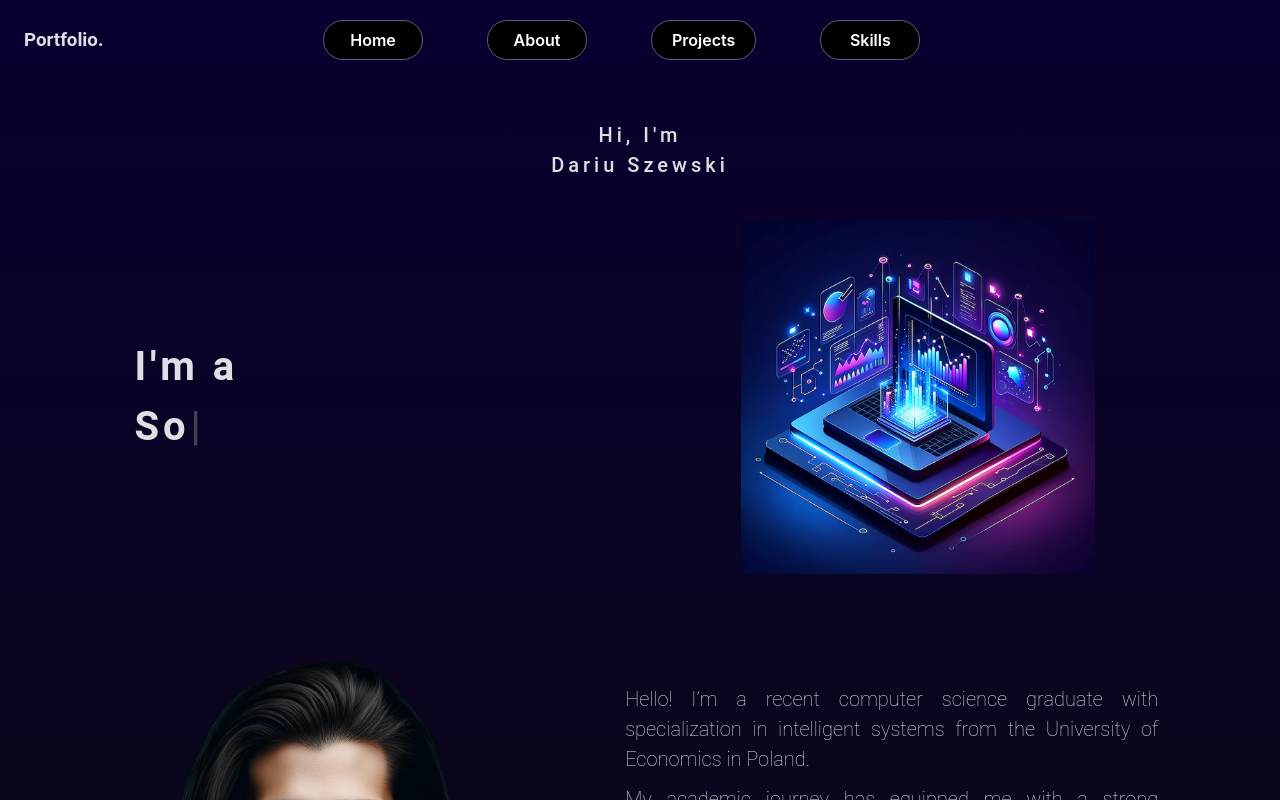
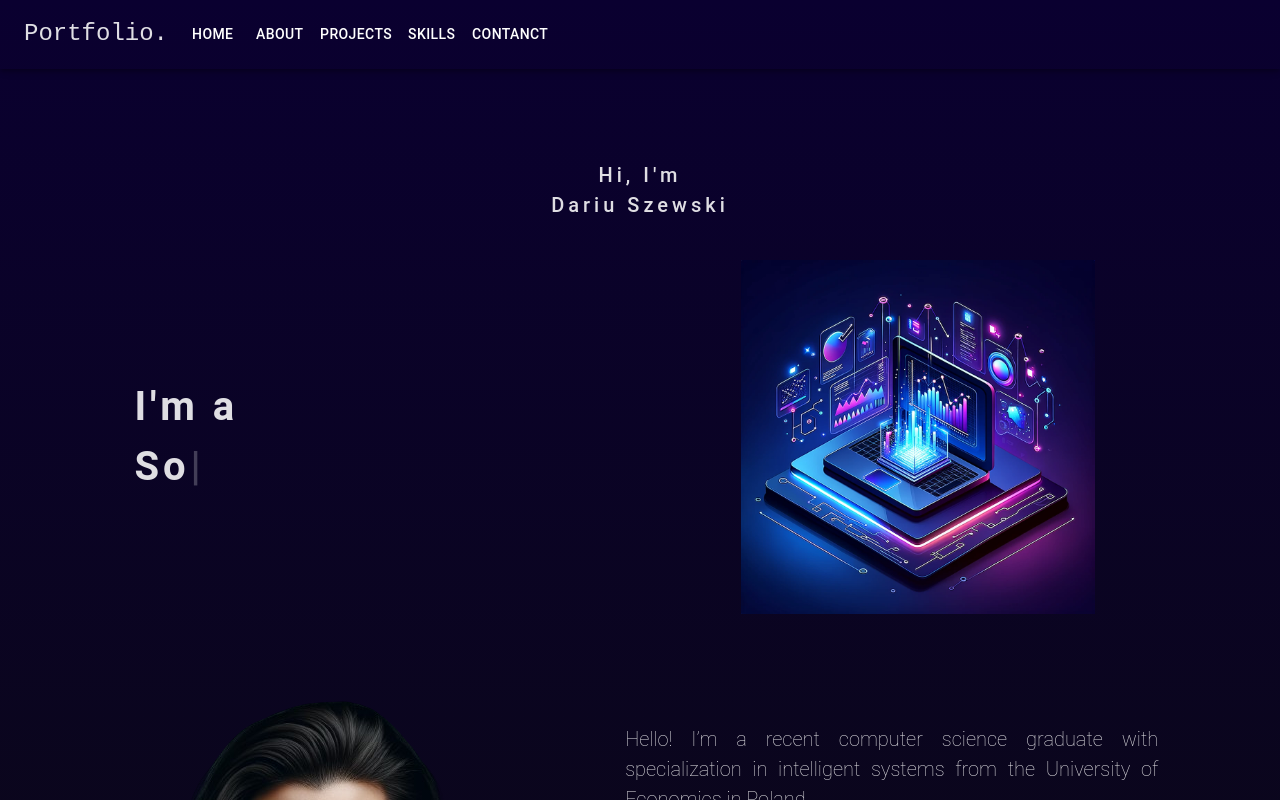
Before and after one commit to dariuszewski/react-portfolio, a React (Vite) app: page / in a window 1280 px wide. Shown: the top 800 px of the page. Built offline with nearby package versions, Linux system fonts and the light colour scheme.

Commit message:
mui-navbar

```diff
--- a/src/App.jsx
+++ b/src/App.jsx
@@ -2,6 +2,7 @@
 import Navbar from './components/navbar/Navbar';
 import Home from './components/home/Home';
 import About from './components/about/About';
+
 
 export default function App() {
   return (
--- a/src/components/about/About.jsx
+++ b/src/components/about/About.jsx
@@ -4,7 +4,7 @@
 
 export default function About() {
     return (
-        <section className='section-container'>
+        <section className='section-container' id="About">
             <AboutImg />
             <AboutText />
         </section>
--- a/src/components/home/Home.jsx
+++ b/src/components/home/Home.jsx
@@ -1,10 +1,9 @@
 import './home.css'
 import Typewriter from 'typewriter-effect';
 
-
-export default function Header() {
+export default function Home() {
     return (
-        <div className='home'>
+        <div className='home' id="Home">
             <div className="home_top">
                 <div>Hi, I'm</div>
                 <div>Dariu Szewski</div>
--- a/src/components/home/home.css
+++ b/src/components/home/home.css
@@ -1,11 +1,10 @@
 .home {
-    margin-top: 40px;
     letter-spacing: 4px;
     margin: 0 10% 0 10%;
 }
 
 .home_top {
-    margin-top: 60px;
+    margin-top: 160px;
     font-size: 20px;
     font-weight: 500;
     text-align: center;
@@ -71,7 +70,7 @@
     }
 
     .home_top {
-        margin-top: 0px;
+        margin-top: 80px;
         font-size: 10px;
         font-weight: 500;
         text-align: center;
--- a/src/components/navbar/Navbar.jsx
+++ b/src/components/navbar/Navbar.jsx
@@ -1,39 +1,122 @@
-import { useRef } from "react";
-import { FaBars, FaTimes } from "react-icons/fa";
+import * as React from 'react';
+import AppBar from '@mui/material/AppBar';
+import Box from '@mui/material/Box';
+import Toolbar from '@mui/material/Toolbar';
+import IconButton from '@mui/material/IconButton';
+import Typography from '@mui/material/Typography';
+import Menu from '@mui/material/Menu';
+import MenuIcon from '@mui/icons-material/Menu';
+import Container from '@mui/material/Container';
+import Button from '@mui/material/Button';
+import MenuItem from '@mui/material/MenuItem';
 
 import './navbar.css'
-import NavbarButton from './NavbarButton'
+
+const pages = ['Home', 'About', 'Projects', 'Skills', 'Contanct'];
 
 function Navbar() {
-	const navRef = useRef();
 
-	const showNavbar = () => {
-		navRef.current.classList.toggle(
-			"responsive_nav"
-		);
-	};
+  const [anchorElNav, setAnchorElNav] = React.useState(null);
 
-	return (
-		<header>
-			<h3>Portfolio.</h3>
-			<nav ref={navRef}>
-        		<NavbarButton />
-				<NavbarButton text="About"/>
-				<NavbarButton text="Projects"/>
-				<NavbarButton text="Skills"/>
-				<button
-					className="nav-btn nav-close-btn"
-					onClick={showNavbar}>
-					<FaTimes />
-				</button>
-			</nav>
-			<button
-				className="nav-btn"
-				onClick={showNavbar}>
-				<FaBars />
-			</button>
-		</header>
-	);
+  const handleOpenNavMenu = (event) => {
+    setAnchorElNav(event.currentTarget);
+  };
+
+  const handleCloseNavMenu = () => {
+    setAnchorElNav(null);
+  };
+
+  return (
+    <AppBar position="fixed" color="transparent">
+      <Container maxWidth="xl">
+        <Toolbar disableGutters>
+          <Typography
+            variant="h5"
+            noWrap
+            component="a"
+            href="#Home"
+            sx={{
+              mr: 2,
+              display: { xs: 'none', md: 'flex' },
+              fontFamily: 'monospace',
+              fontWeight: 500,
+              color: 'inherit',
+              textDecoration: 'none',
+            }}
+          >
+            Portfolio.
+          </Typography>
+
+          <Box sx={{ flexGrow: 1, display: { xs: 'flex', md: 'none' } }}>
+            <IconButton
+              size="large"
+              aria-label="open navbar menu"
+              aria-controls="menu-appbar"
+              aria-haspopup="true"
+              onClick={handleOpenNavMenu}
+              color="inherit"
+            >
+              <MenuIcon />
+            </IconButton>
+            <Menu
+              id="menu-appbar"
+              anchorEl={anchorElNav}
+              anchorOrigin={{
+                vertical: 'bottom',
+                horizontal: 'left',
+              }}
+              keepMounted
+              transformOrigin={{
+                vertical: 'top',
+                horizontal: 'left',
+              }}
+              open={Boolean(anchorElNav)}
+              onClose={handleCloseNavMenu}
+              sx={{
+                display: { xs: 'block', md: 'none' },
+              }}
+            >
+              {pages.map((page) => (
+                <MenuItem key={page} onClick={handleCloseNavMenu}>
+                  <Typography textAlign="center">
+				    <a className="navbar-link" href={"#"+page}>{page}</a>
+				  </Typography>
+                </MenuItem>
+              ))}
+            </Menu>
+          </Box>
+          <Typography
+            variant="h9"
+            noWrap
+            component="a"
+            href="#Home"
+            sx={{
+              ml: 36,
+              display: { xs: 'flex', md: 'none' },
+              flexGrow: 1,
+              fontFamily: 'monospace',
+              fontWeight: 400,
+              color: 'inherit',
+              textDecoration: 'none',
+            }}
+          >
+            Portfolio.
+          </Typography>
+          <Box sx={{ flexGrow: 1, display: { xs: 'none', md: 'flex' } }}>
+            {pages.map((page) => (
+              <Button
+			    href={"#"+page}
+                key={page}
+                onClick={handleCloseNavMenu}
+                sx={{ my: 2, color: 'white', display: 'block' }}
+              >
+				{page}
+              </Button>
+            ))}
+          </Box>
+        </Toolbar>
+      </Container>
+    </AppBar>
+  );
 }
-
 export default Navbar;
--- a/src/components/navbar/NavbarButton.jsx
+++ /dev/null
@@ -1,14 +0,0 @@
-import { styled } from '@mui/material/styles';
-import Button from '@mui/material/Button';
-import { useState } from 'react';
-import './navbarbutton.css'
-
-
-export default function NavbarButton({text='Home'}) {
-    const [isActive, setIsActive] = useState(false)
-
-    let borderColor = isActive ? '#427303' : '#586275'
-    return (
-        <button class="button-18" role="button">{text}</button>
-    )
-}
--- a/src/components/navbar/navbar.css
+++ b/src/components/navbar/navbar.css
@@ -1,76 +1,12 @@
-header {
-  display: flex;
-  align-items: center;
-  justify-content: space-between;
-  height: 40px;
-  margin-top: 20px;
-  padding: 0 1rem;
-  background-color: rgb(10, 0, 48);
-  color: var(--mainTextColor);
-  /* position: absolute; */
+.navbar-link {
+  text-decoration: none;
+  color: #ffffff;
+}
+
+@media only screen and (max-width: 1024px) {
+  .navbar-link {
+    text-decoration: none;
+    color: #000000;
   }
 
-  nav button{
-    margin: 0 2rem;
-    color: var(--mainTextColor);
-    text-decoration: none;
-  }
-
-  nav a:hover {
-    color: var(--hoverLinkColor);
-  }
-
-  header .nav-btn {
-    padding: 5px;
-    cursor: pointer;
-    background: transparent;
-    border: none;
-    outline: none;
-    color: var(--mainTextColor);
-    opacity: 0;
-    font-size: 1rem;
-  }
-
-  @media only screen and (max-width: 1024px) {
-
-    header {
-      font-size: 10px;
-      margin-top: 10px;
-    }
-
-    header .nav-btn {
-      visibility: visible;
-      opacity: 1;
-    }
-
-    header nav {
-      position: fixed;
-      top: 0;
-      left: 0;
-      height: 100%;
-      width: 100%;
-      display: flex;
-      flex-direction: column;
-      align-items: center;
-      justify-content: center;
-      gap: 1.5rem;
-      background-color: rgb(10, 0, 48);
-      transition: 1s;
-      transform: translateY(-100vh);
-    }
-
-    header .responsive_nav {
-      transform: none;
-    }
-
-      nav .nav-close-btn {
-        position: absolute;
-        top: 1rem;
-        right: 0rem;
-      }
-
-      nav button{
-        font-size: 1rem;
-      }
-
-  }
+}
--- a/src/components/navbar/navbarbutton.css
+++ /dev/null
@@ -1,47 +0,0 @@
-
-/* CSS */
-.button-18 {
-  align-items: center;
-  background-color: #000000;
-  border: solid 1px #586275;
-  border-radius: 100px;
-  box-sizing: border-box;
-  color: #ffffff;
-  cursor: pointer;
-  display: inline-flex;
-  font-family: -apple-system, system-ui, system-ui, "Segoe UI", Roboto, "Helvetica Neue", "Fira Sans", Ubuntu, Oxygen, "Oxygen Sans", Cantarell, "Droid Sans", "Apple Color Emoji", "Segoe UI Emoji", "Segoe UI Symbol", "Lucida Grande", Helvetica, Arial, sans-serif;
-  font-size: 16px;
-  font-weight: 600;
-  justify-content: center;
-  line-height: 20px;
-  max-width: 480px;
-  min-height: 40px;
-  min-width: 100px;
-  overflow: hidden;
-  padding: 0px;
-  padding-left: 20px;
-  padding-right: 20px;
-  text-align: center;
-  touch-action: manipulation;
-  transition: background-color 0.167s cubic-bezier(0.4, 0, 0.2, 1) 0s, box-shadow 0.167s cubic-bezier(0.4, 0, 0.2, 1) 0s, color 0.167s cubic-bezier(0.4, 0, 0.2, 1) 0s;
-  user-select: none;
-  -webkit-user-select: none;
-  vertical-align: middle;
-}
-
-.button-18:hover,
-.button-18:focus {
-  background-color: #000000;
-  color: #ffffff;
-}
-
-.button-18:active {
-    background-color: #000000;
-    border: solid 1px #427303;
-}
-
-.button-18:disabled {
-  cursor: not-allowed;
-  background: rgba(0, 0, 0, .08);
-  color: rgba(0, 0, 0, .3);
-}
```
